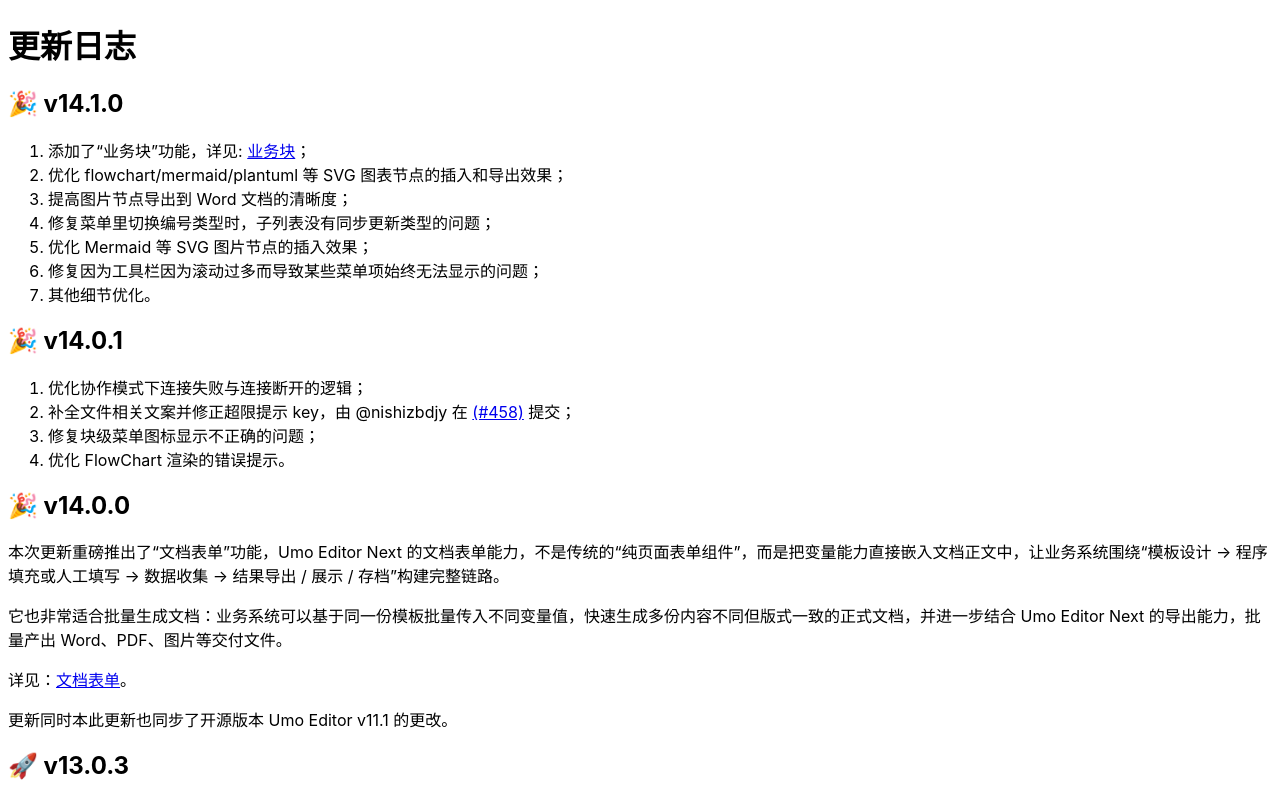
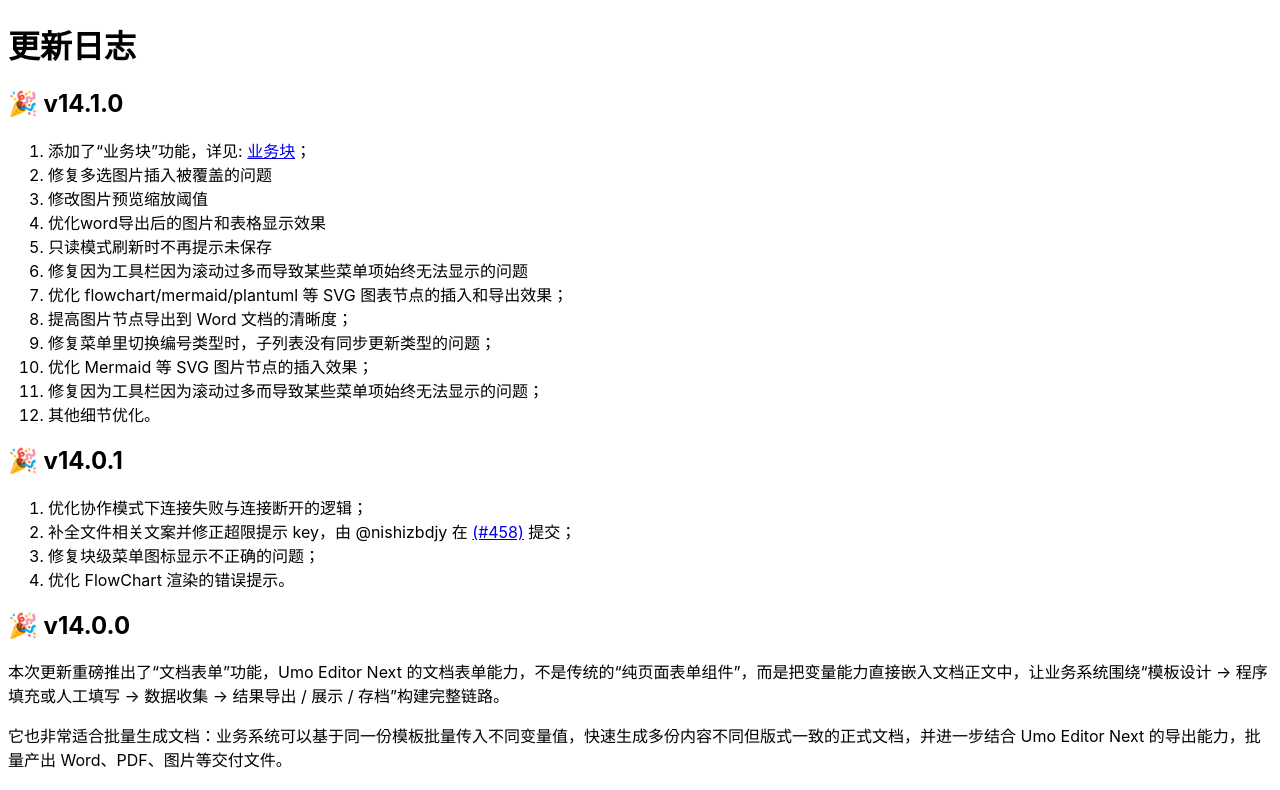
Before and after one commit to umodoc/docs, a Next.js app: page /cn/docs/next/changelog in a window 1280 px wide. Shown: the top 790 px of the page. Built offline with nearby package versions, Linux system fonts and the light colour scheme.

Commit message:
完善文档

```diff
--- a/pages/cn/docs/next/changelog.mdx
+++ b/pages/cn/docs/next/changelog.mdx
@@ -11,12 +11,17 @@ import { Callout } from "nextra/components";
 ## 🎉 v14.1.0
 
 1. 添加了“业务块”功能，详见: [业务块](./biz-block)；
-2. 优化 flowchart/mermaid/plantuml 等 SVG 图表节点的插入和导出效果；
-3. 提高图片节点导出到 Word 文档的清晰度；
-4. 修复菜单里切换编号类型时，子列表没有同步更新类型的问题；
-5. 优化 Mermaid 等 SVG 图片节点的插入效果；
-6. 修复因为工具栏因为滚动过多而导致某些菜单项始终无法显示的问题；
-7. 其他细节优化。
+2. 修复多选图片插入被覆盖的问题
+3. 修改图片预览缩放阈值
+4. 优化word导出后的图片和表格显示效果
+5. 只读模式刷新时不再提示未保存
+6. 修复因为工具栏因为滚动过多而导致某些菜单项始终无法显示的问题
+7. 优化 flowchart/mermaid/plantuml 等 SVG 图表节点的插入和导出效果；
+8. 提高图片节点导出到 Word 文档的清晰度；
+9. 修复菜单里切换编号类型时，子列表没有同步更新类型的问题；
+10. 优化 Mermaid 等 SVG 图片节点的插入效果；
+11. 修复因为工具栏因为滚动过多而导致某些菜单项始终无法显示的问题；
+12. 其他细节优化。
 
 ## 🎉 v14.0.1
 
```
Also changed, not shown: pages/en/docs/next/changelog.mdx (+10 -5 lines).
